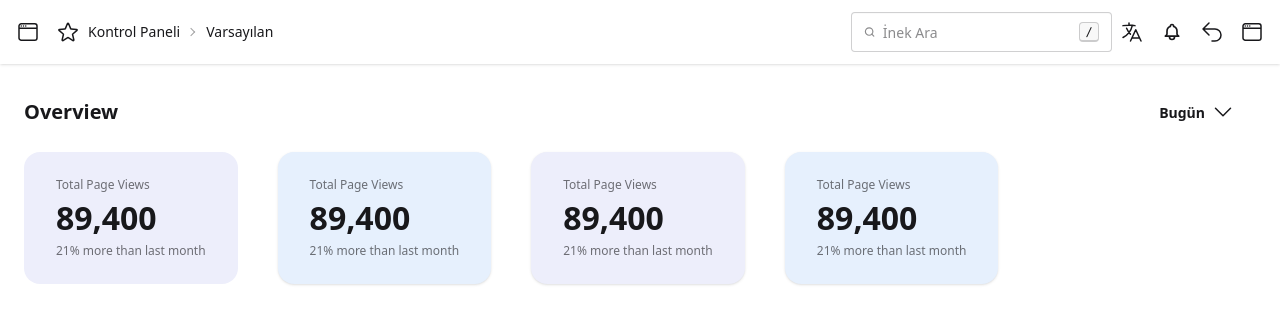
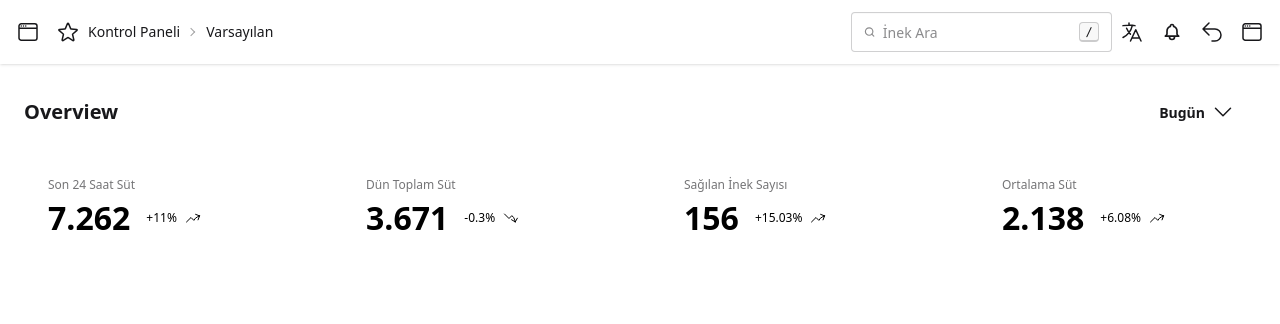
Before and after one commit to mustafadede/dairysense-case, a Next.js app: page / in a window 1280 px wide. Shown: the top 324 px of the page. Built offline with nearby package versions, Linux system fonts and the light colour scheme.

Commit message:
chore: cards logic

```diff
--- a/i18n/client.tsx
+++ /dev/null
@@ -1,22 +0,0 @@
-import i18n from "i18next";
-import { initReactI18next } from "react-i18next";
-import HttpBackend from "i18next-http-backend";
-import LanguageDetector from "i18next-browser-languagedetector";
-import { languages, fallbackLng } from "./config";
-
-i18n
-  .use(HttpBackend)
-  .use(LanguageDetector)
-  .use(initReactI18next)
-  .init({
-    fallbackLng,
-    supportedLngs: languages,
-    ns: ["common"],
-    defaultNS: "common",
-    backend: {
-      loadPath: "/locales/{{lng}}/{{ns}}.json",
-    },
-    react: { useSuspense: false },
-  });
-
-export default i18n;
--- a/i18n/config.ts
+++ /dev/null
@@ -1,18 +0,0 @@
-export const fallbackLng = "en";
-export const languages = [fallbackLng, "tr"];
-export const defaultNS = "common";
-
-export function getOptions(lng = fallbackLng, ns = defaultNS) {
-  return {
-    // yapılandırma objesi
-    supportedLngs: languages,
-    fallbackLng,
-    lng,
-    fallbackNS: defaultNS,
-    defaultNS,
-    ns,
-    interpolation: {
-      escapeValue: false,
-    },
-  };
-}
--- a/i18n/server.ts
+++ /dev/null
@@ -1,19 +0,0 @@
-import i18next from "i18next";
-import resourcesToBackend from "i18next-resources-to-backend";
-import { initReactI18next } from "react-i18next/initReactI18next";
-import { getOptions } from "./config";
-
-const initI18next = async (lng: string, ns?: string | string[]) => {
-  await i18next
-    .use(initReactI18next)
-    .use(
-      resourcesToBackend(
-        (language, namespace) =>
-          import(`../public/locales/${language}/${namespace}.json`)
-      )
-    )
-    .init(getOptions(lng, ns));
-  return i18next;
-};
-
-export default initI18next;
--- a/src/app/page.tsx
+++ b/src/app/page.tsx
@@ -1,4 +1,31 @@
 import Navbar from "@/components/Navbar";
+
+const cardDatas = [
+  {
+    title: "Son 24 Saat Süt",
+    value: 7.262,
+    increase: 11.0,
+    bgColor: "#EDEEFB",
+  },
+  {
+    title: "Dün Toplam Süt",
+    value: 3.671,
+    decrease: 0.3,
+    bgColor: "#E6F0FD",
+  },
+  {
+    title: "Sağılan İnek Sayısı",
+    value: 156,
+    increase: 15.03,
+    bgColor: "#EDEEFB",
+  },
+  {
+    title: "Ortalama Süt",
+    value: 2.138,
+    increase: 6.08,
+    bgColor: "#E6F0FD",
+  },
+];
 
 export default function Home() {
   return (
@@ -36,36 +63,61 @@ export default function Home() {
             </ul>
           </details>
         </div>
-        <div className="flex flex-wrap gap-10">
-          <div className="stats bg-[#EDEEFB] p-2 rounded-2xl">
-            <div className="stat">
-              <div className="stat-title">Total Page Views</div>
-              <div className="stat-value">89,400</div>
-              <div className="stat-desc">21% more than last month</div>
+        <div className="flex flex-col lg:flex-row w-full flex-wrap gap-10">
+          {cardDatas.map((card, index) => (
+            <div
+              key={index}
+              className={`stats flex flex-wrap flex-1 w-full overflow-hidden flex-col bg-[${card.bgColor}] p-6 rounded-2xl`}
+            >
+              <div className="stat-title !text-start">{card.title}</div>
+              <div className="flex gap-4">
+                <div className="stat-value text-black">
+                  {card.value.toLocaleString()}
+                </div>
+                {card.increase ? (
+                  <div className="flex items-center gap-2 text-black">
+                    <div className="stat-desc text-black">
+                      +{card.increase}%
+                    </div>
+                    <svg
+                      xmlns="http://www.w3.org/2000/svg"
+                      fill="none"
+                      viewBox="0 0 24 24"
+                      strokeWidth={1.5}
+                      stroke="currentColor"
+                      className="size-4"
+                    >
+                      <path
+                        strokeLinecap="round"
+                        strokeLinejoin="round"
+                        d="M2.25 18 9 11.25l4.306 4.306a11.95 11.95 0 0 1 5.814-5.518l2.74-1.22m0 0-5.94-2.281m5.94 2.28-2.28 5.941"
+                      />
+                    </svg>
+                  </div>
+                ) : (
+                  <div className="flex items-center gap-2 text-black">
+                    <div className="stat-desc text-black">
+                      -{card.decrease}%
+                    </div>
+                    <svg
+                      xmlns="http://www.w3.org/2000/svg"
+                      fill="none"
+                      viewBox="0 0 24 24"
+                      strokeWidth={1.5}
+                      stroke="currentColor"
+                      className="size-4"
+                    >
+                      <path
+                        strokeLinecap="round"
+                        strokeLinejoin="round"
+                        d="M2.25 6 9 12.75l4.286-4.286a11.948 11.948 0 0 1 4.306 6.43l.776 2.898m0 0 3.182-5.511m-3.182 5.51-5.511-3.181"
+                      />
+                    </svg>
+                  </div>
+                )}
+              </div>
             </div>
-          </div>
-
-          <div className="stats shadow bg-[#E6F0FD] p-2 rounded-2xl">
-            <div className="stat">
-              <div className="stat-title">Total Page Views</div>
-              <div className="stat-value">89,400</div>
-              <div className="stat-desc">21% more than last month</div>
-            </div>
-          </div>
-          <div className="stats shadow bg-[#EDEEFB] p-2 rounded-2xl">
-            <div className="stat">
-              <div className="stat-title">Total Page Views</div>
-              <div className="stat-value">89,400</div>
-              <div className="stat-desc">21% more than last month</div>
-            </div>
-          </div>
-          <div className="stats shadow bg-[#E6F0FD] p-2 rounded-2xl">
-            <div className="stat">
-              <div className="stat-title">Total Page Views</div>
-              <div className="stat-value">89,400</div>
-              <div className="stat-desc">21% more than last month</div>
-            </div>
-          </div>
+          ))}
         </div>
       </div>
     </div>
```
